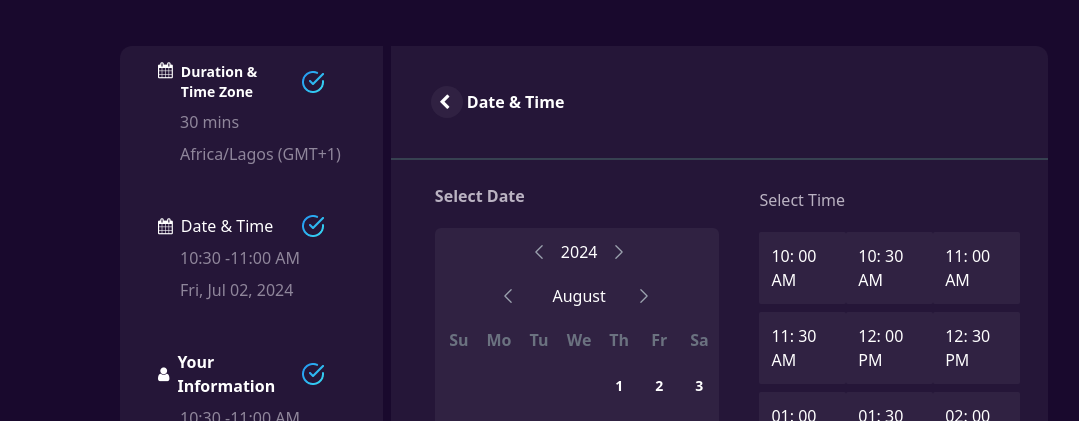
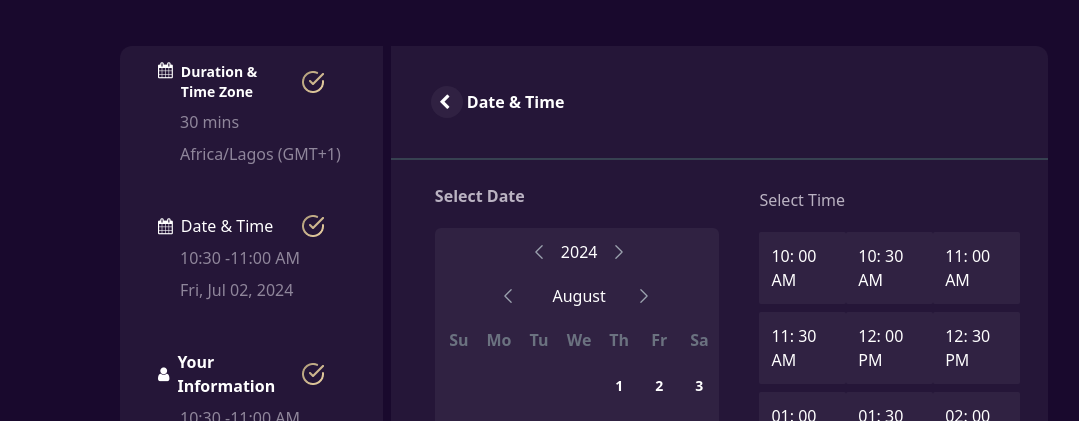
Before and after one commit to danielnifty1/vitfit_v2, a Vue app: page /appointment in a window 1280 px wide. Shown: the part 379-800 px from the top of the page, without its empty margins (56-1135 px from the left). Built offline with nearby package versions, Linux system fonts and the light colour scheme; a web font is replaced by a local one; what @kyvg/vue3-notification, tw-elements would draw is missing.

Commit message:
button loader

```diff
--- a/src/components/BookAppointmentPage.vue
+++ b/src/components/BookAppointmentPage.vue
@@ -177,7 +177,7 @@ const proceed = () => {
               <p class="text-sm font-bold">Duration & Time Zone</p>
             </div>
 
-            <img src="/images/check-circle.png" />
+            <img class="sepia" src="/images/check-circle.png" />
           </div>
 
           <div class="pl-[60px] text-[#FAF6FD80] grid space-y-2">
@@ -195,7 +195,7 @@ const proceed = () => {
               <p class=" ">Date & Time</p>
             </div>
 
-            <img src="/images/check-circle.png" />
+            <img class="sepia" src="/images/check-circle.png" />
           </div>
 
           <div class="pl-[60px] text-[#FAF6FD80] grid space-y-2">
@@ -213,7 +213,7 @@ const proceed = () => {
               <p class="font-bold">Your Information</p>
             </div>
 
-            <img src="/images/check-circle.png" />
+            <img class="sepia" src="/images/check-circle.png" />
           </div>
 
           <div class="pl-[60px] text-[#FAF6FD80] grid space-y-2">
--- a/src/components/BookAppointmentPage2.vue
+++ b/src/components/BookAppointmentPage2.vue
@@ -154,7 +154,7 @@ const proceed = () => {
               <p class="text-[#FAF6FDB2]">Date & Time</p>
             </div>
 
-            <img src="/images/check-circle.png" />
+            <img class="sepia" src="/images/check-circle.png" />
           </div>
 
           <div class="pl-[60px] text-[#FAF6FD80] grid space-y-2">
@@ -172,7 +172,7 @@ const proceed = () => {
               <p class="font-bold">Your Information</p>
             </div>
 
-            <img src="/images/check-circle.png" />
+            <img class="sepia" src="/images/check-circle.png" />
           </div>
 
           <div class="pl-[60px] text-[#FAF6FD80] grid space-y-2">
--- a/src/components/BookAppointmentPage3.vue
+++ b/src/components/BookAppointmentPage3.vue
@@ -48,6 +48,10 @@ const userInfo = reactive({
 });
 
 const proceed = async (): Promise<void> => {
+  let loader = document.getElementsByClassName ('loader') as HTMLCollectionOf<HTMLElement>;
+    if (loader.length != 0) {
+  loader[0].style.display = "";
+}
   const data = {
     email: userInfo.email as string,
     fullname: userInfo.fullname as string,
@@ -78,12 +82,20 @@ const proceed = async (): Promise<void> => {
 
   if (success || error) {
       disabled.value = false;
+      if (loader.length != 0) {
+  loader[0].style.display = "none";
+}
     }
     if (success.value !== "") {
       //   redirect to the signin page
+
       setTimeout(() => {
         window.location.href = "/successful";
       }, 3000);
+
+      if (loader.length != 0) {
+  loader[0].style.display = "none";
+}
     }
 
 
@@ -152,7 +164,7 @@ const proceed = async (): Promise<void> => {
               <p class="font-bold">Your Information</p>
             </div>
 
-            <img src="/images/check-circle.png" />
+            <img class="sepia" src="/images/check-circle.png" />
           </div>
 
           <div class="pl-[60px] text-[#FAF6FD80] grid space-y-2">
@@ -227,7 +239,8 @@ const proceed = async (): Promise<void> => {
               @click="proceed"
               class="rounded signup-button p-2 text-white"
             >
-              Continue
+              Book Appoitment
+              <span id="loader" class="fa fa-spin fa-spinner loader" style="display:none;"></span>
             </button>
           </div>
         </div>
```
